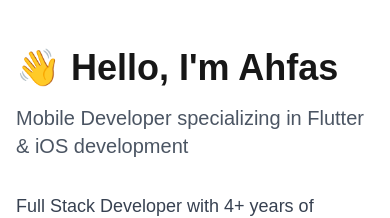
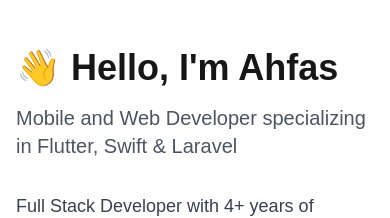
Before and after one commit to ahfasxp/ahfasxp, a Next.js app: page / in a window 390 px wide. Shown: the top 218 px of the page. Built offline with nearby package versions, Linux system fonts and the light colour scheme.

Commit message:
Update: Mobile and Web Developer positioning

```diff
--- a/app/layout.tsx
+++ b/app/layout.tsx
@@ -2,7 +2,7 @@ import type { Metadata } from "next";
 import "./globals.css";
 
 export const metadata: Metadata = {
-  title: "Ahfas - Mobile Developer | Flutter & iOS Expert",
+  title: "Ahfas - Mobile and Web Developer | Flutter & Laravel",
   description: "Full Stack Developer specializing in Flutter mobile development. 4+ years experience building professional mobile and web applications.",
 };
 
--- a/components/Hero.tsx
+++ b/components/Hero.tsx
@@ -10,7 +10,7 @@ export default function Hero() {
           👋 Hello, I'm Ahfas
         </h1>
         <h2 className="text-xl md:text-2xl text-gray-600 dark:text-gray-400 mb-8">
-          Mobile Developer specializing in Flutter & iOS development
+          Mobile and Web Developer specializing in Flutter, Swift & Laravel
         </h2>
         <p className="text-lg text-gray-700 dark:text-gray-300 mb-8">
           Full Stack Developer with 4+ years of experience building professional mobile and web applications.
```
